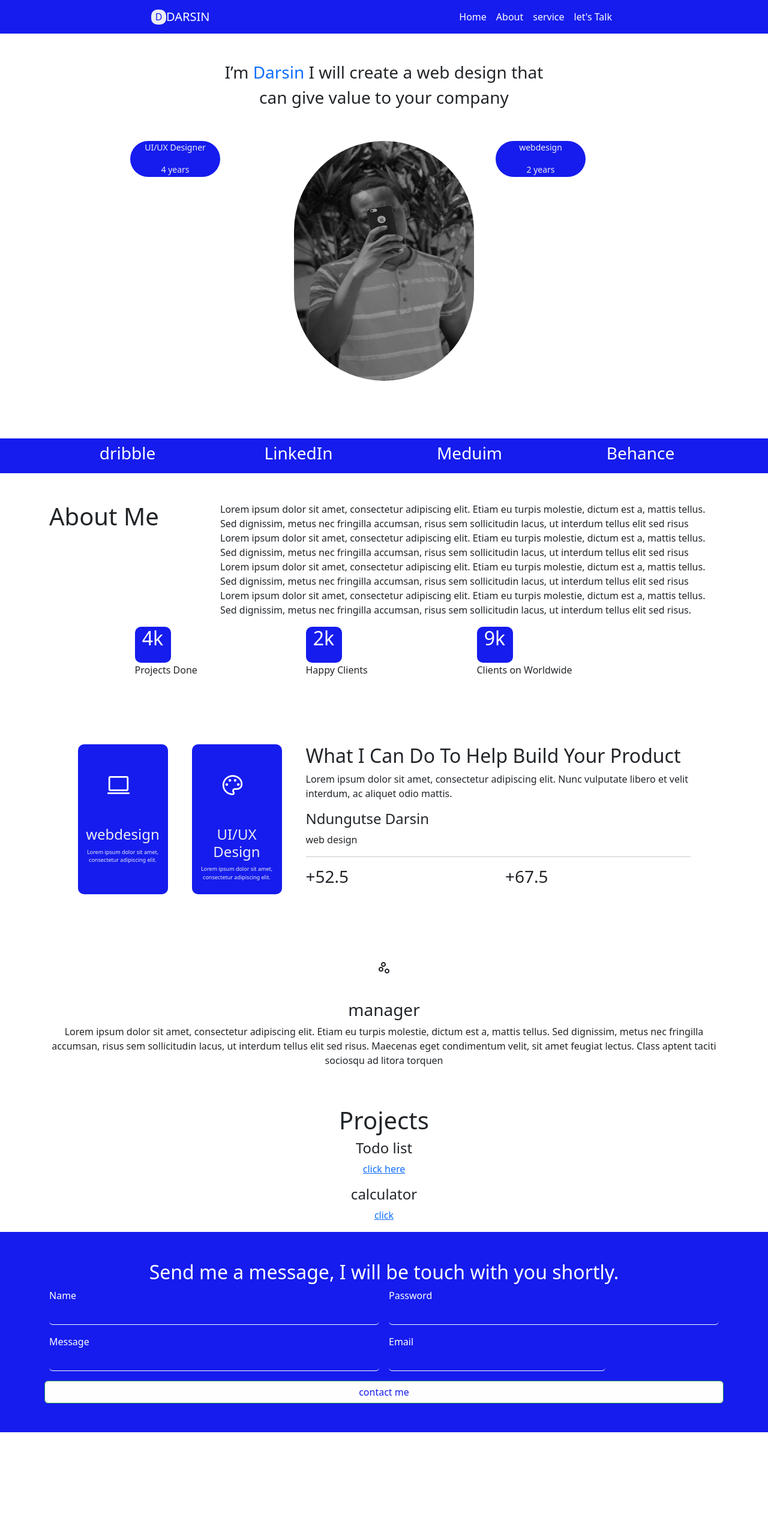
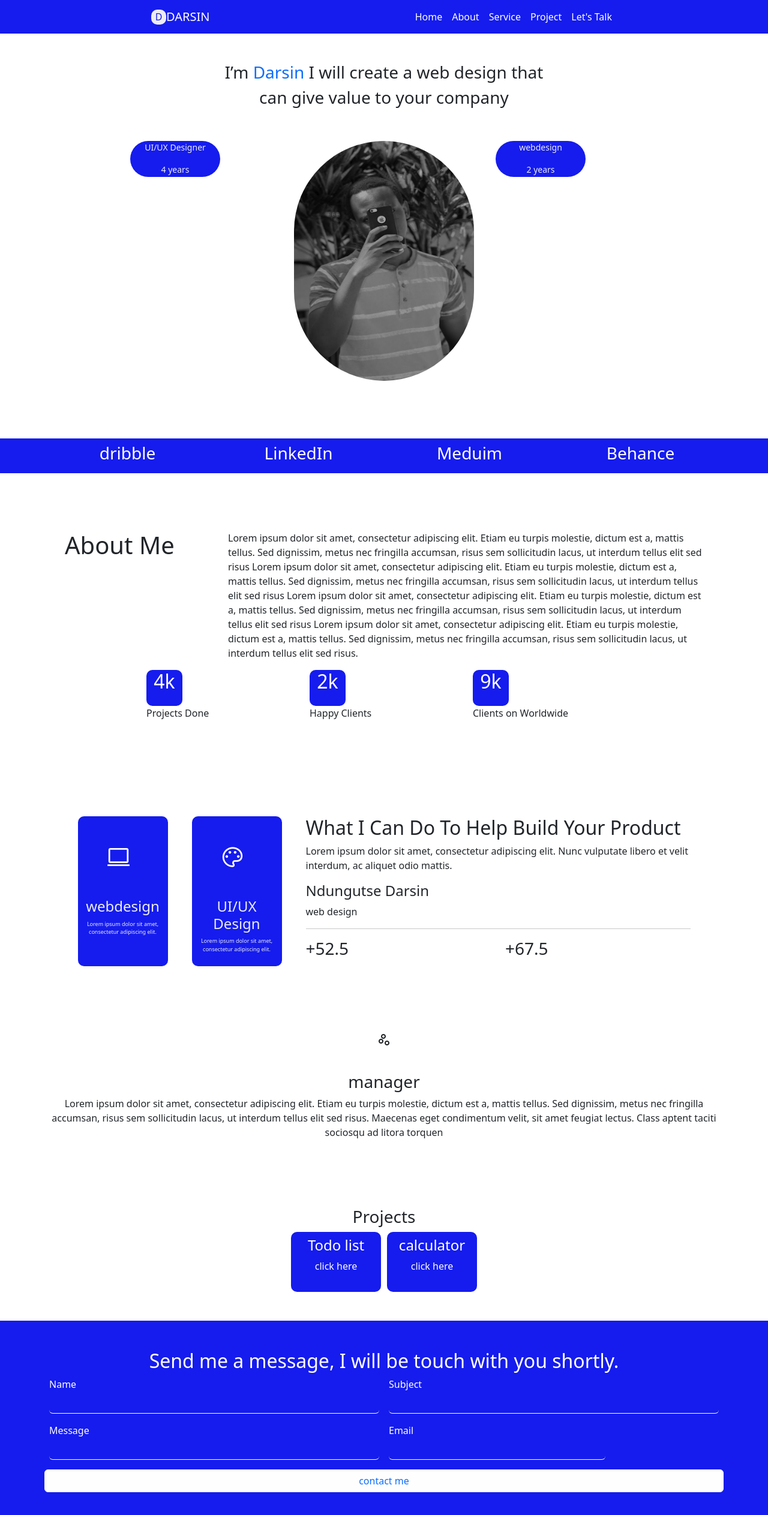
Before and after one commit to ProDarsin/portfolio, a plain HTML site: page index.html in a window 1280 px wide. Shown: the whole page at 60% size. Before the commit the page ends 2388 px from the top, so only its background shows below. Drawn offline with nearby package versions, Linux system fonts and the light colour scheme.

Commit message:
Add files via upload

```diff
--- a/index.css
+++ b/index.css
@@ -107,3 +107,32 @@
     color: red;
     font-size: 12px;
 }
+.card1{
+    width: 150px;
+    height: 100px;
+    background-color: #151ced;
+    padding: 0.5rem;
+    border-radius: 10px;
+    color: #fff;
+    cursor: pointer;
+    transition: 0.50s;
+}
+.card1 p a{
+    text-decoration: none;
+    color: #fff;
+}
+.card1:hover{
+background:linear-gradient(to right, rgb(0, 255, 255),rgb(255, 209, 209)) ;
+color: #151ced;
+transform: translate(0, -5px);
+transition: 0.50s;
+}
+.row1{
+    display: flex;
+    flex-direction: row;
+    flex-wrap: wrap;
+    gap: 10px;
+}
+.success{
+    color: green;
+}
--- a/index.html
+++ b/index.html
@@ -8,6 +8,12 @@
 <script src="https://cdn.jsdelivr.net/npm/bootstrap@5.2.3/dist/js/bootstrap.bundle.min.js" integrity="sha384-kenU1KFdBIe4zVF0s0G1M5b4hcpxyD9F7jL+jjXkk+Q2h455rYXK/7HAuoJl+0I4" crossorigin="anonymous"></script>
 <link rel="stylesheet" href="https://fonts.googleapis.com/css2?family=Material+Symbols+Outlined:opsz,wght,FILL,GRAD@48,400,0,0" />
 <link rel="stylesheet" href="index.css">
+<script type="text/javascript" src="https://cdn.jsdelivr.net/npm/@emailjs/browser@3/dist/email.min.js"></script>
+<script type="text/javascript">
+   (function(){
+      emailjs.init("RQd6IqKKGTvzSr0Us");
+   })();
+</script>
     <title>Document</title>
 </head>
 <body>
@@ -23,9 +29,10 @@
           <div class="collapse navbar-collapse d-flex flex-row-reverse" id="navbarNavAltMarkup">
             <div class="navbar-nav ">
               <a class="nav-link " aria-current="page" href="#">Home</a>
-              <a class="nav-link" href="#">About</a>
-              <a class="nav-link" href="#">service</a>
-              <a class="nav-link    lets">let's Talk</a>
+              <a class="nav-link" href="#about">About</a>
+              <a class="nav-link" href="#service">Service</a>
+              <a class="nav-link" href="#project">Project</a>
+              <a href="#talk" class="nav-link     lets">Let's Talk</a>
             </div>
           </div>
         </div>
@@ -66,7 +73,7 @@
             </div>
         </div>
     </div>
-    <div class="p-5 ">
+    <div class="p-5  m-5" id="about">
       <div class="container">
         <div class="row">
             <div class="col-md-3">
@@ -109,7 +116,7 @@
          </div>
       </div>
     </div>
-    <div class="p-5">
+    <div class="p-5" id="service">
         <div class="container">
             <div class="row justify-content-center">
                 <div class="col-md-2">
@@ -161,28 +168,35 @@
     </div>
 
     <div >
-   <div class="container text-center">
-    <h1>Projects</h1>
-    <h4>Todo list</h4>
-    <p><a href="https://todo-navy-seven.vercel.app/">click here</a></p>
-    <h4>calculator</h4>
-    <p><a href="https://calculator-q4no.vercel.app/">click</a></p>
+   <div class="container text-center p-5 " id="project">
+    <h3 class="justify-content-center ">Projects</h3>
+    <div class="row justify-content-center row1">
+        <div class="col-md-3 card1">
+            <h4>Todo list</h4>
+            <p><a href="https://todo-navy-seven.vercel.app/">click here</a></p>
+        </div>
+        <div class="col-md-3 card1">
+            <h4>calculator</h4>
+            <p><a href="https://calculator-q4no.vercel.app/" >click here</a></p>
+        </div>
+    </div>
+
    </div>
     </div>
-    <div class="p-5 navbar">
+    <div class="p-5 navbar" id="talk">
         <div class="container justify-content-center">
             <h2 class="text-white text-center">Send me a message, I will be touch with you shortly.</h2>
 
-            <form class="row g-3 form-1" onclick="handle(event)">
+            <form class="row g-3 form-1" id="form" onclick="handle(event)">
                 <div class="col-md-6">
                  <label for="" class="text-white">Name</label>
-                  <input type="email" class="form-control" id="inputEmail4" >
+                  <input type="text" class="form-control" id="inputEmail4" >
                   <div class="required">invalid input</div>
 
                 </div>
                 <div class="col-md-6">
-                    <label for="" class="text-white">Password</label>
-                  <input type="password" class="form-control" id="inputPassword4" >
+                    <label for="" class="text-white">Subject</label>
+                  <input type="text" class="form-control" id="inputPassword4" >
                   <div class="required1">invalid input</div>
                 </div>
                 <div class="col-md-6">
@@ -192,11 +206,12 @@
                 </div>
                 <div class="col-4">
                     <label for="" class="text-white">Email</label>
-                  <input type="text" class="form-control" id="inputAddress2" >
+                  <input type="text" class="form-control" id="inputAddress2"  required>
                   <div class="required3">invalid input</div>
                 </div>
 
-           <button class="btn btn-success now">contact me</button>
+           <button class="btn btn-light now text-primary">contact me</button>
+           <div class="success"></div>
               </form>
         </div>
     </div>
--- a/script.js
+++ b/script.js
@@ -28,7 +28,22 @@ const handle=(e)=>{
         document.querySelector(".required3").classList.remove("valid")
         document.querySelector(".required3").classList.add("invalid")
     }
+    else if(!/^\w+([\.-]?\w+)*@\w+([\.-]?\w+)*(\.\w{2,3})+$/.test(inputAdd2.value )){
+        document.querySelector(".required2").classList.remove("invalid")
+        document.querySelector(".required3").classList.add("invalid")
+        document.querySelector(".required3").innerHTML = "invalid email"
+    }
     else{
+
+        var values = {
+            from_name: inputEmail.value,
+            email_id: inputAdd2.value,
+            subject: inputPass.value,
+            message: inputAdd.value
+        }
+
+
+        emailjs.send("service_qj2ufwh","template_d61l555",values).then(function (res) {
             document.querySelector(".required").classList.remove("invalid")
             document.querySelector(".required1").classList.remove("invalid")
             document.querySelector(".required2").classList.remove("invalid")
@@ -38,6 +53,20 @@ const handle=(e)=>{
             document.querySelector(".required2").classList.add("valid")
             document.querySelector(".required3").classList.add("valid")
 
+            document.querySelector(".success").innerHTML="Message sent succesfully!!"
+
+
+            document.getElementById("form").reset();
+
+            setTimeout(function(){
+                document.querySelector(".success").innerHTML = ""
+            },5000)
+        })
+
     }
 
 }
+
+
+
+//SEND EMAIL
```
Lines whose indentation alone changed are shown as unchanged.
